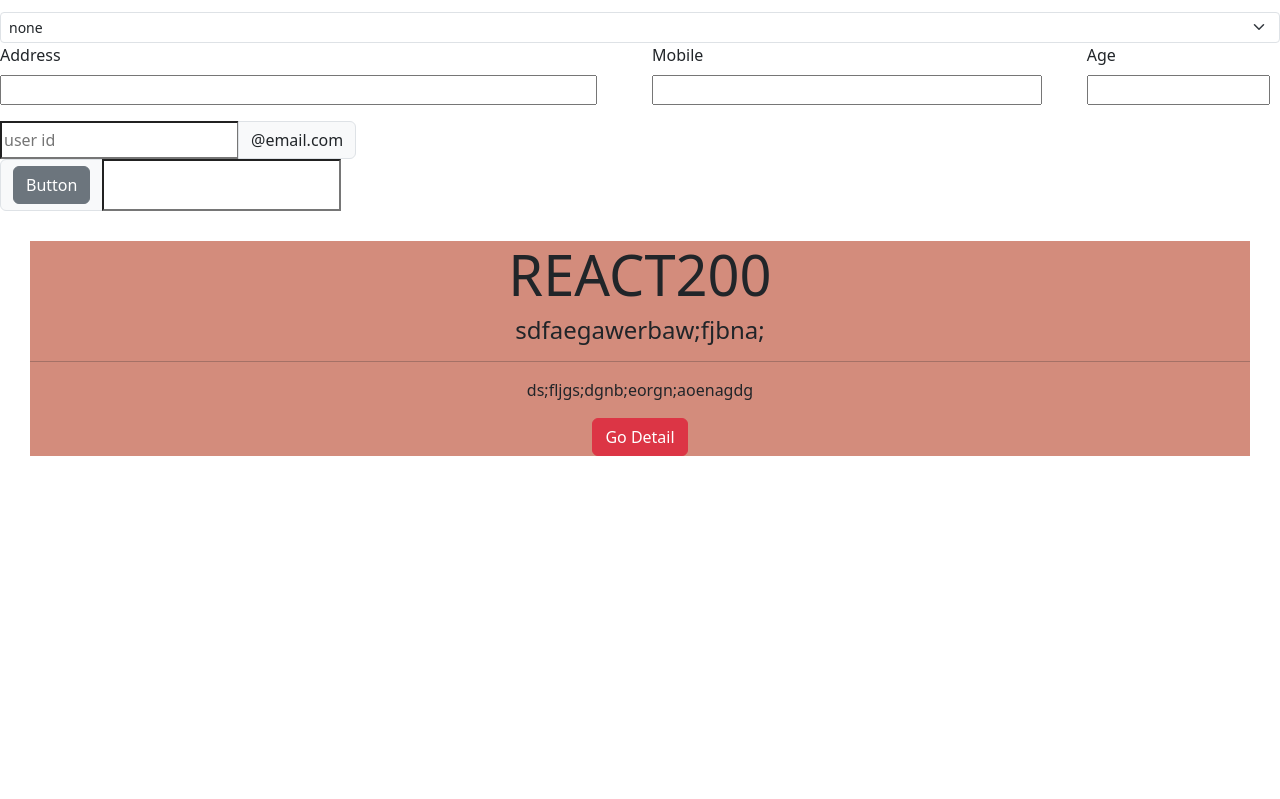
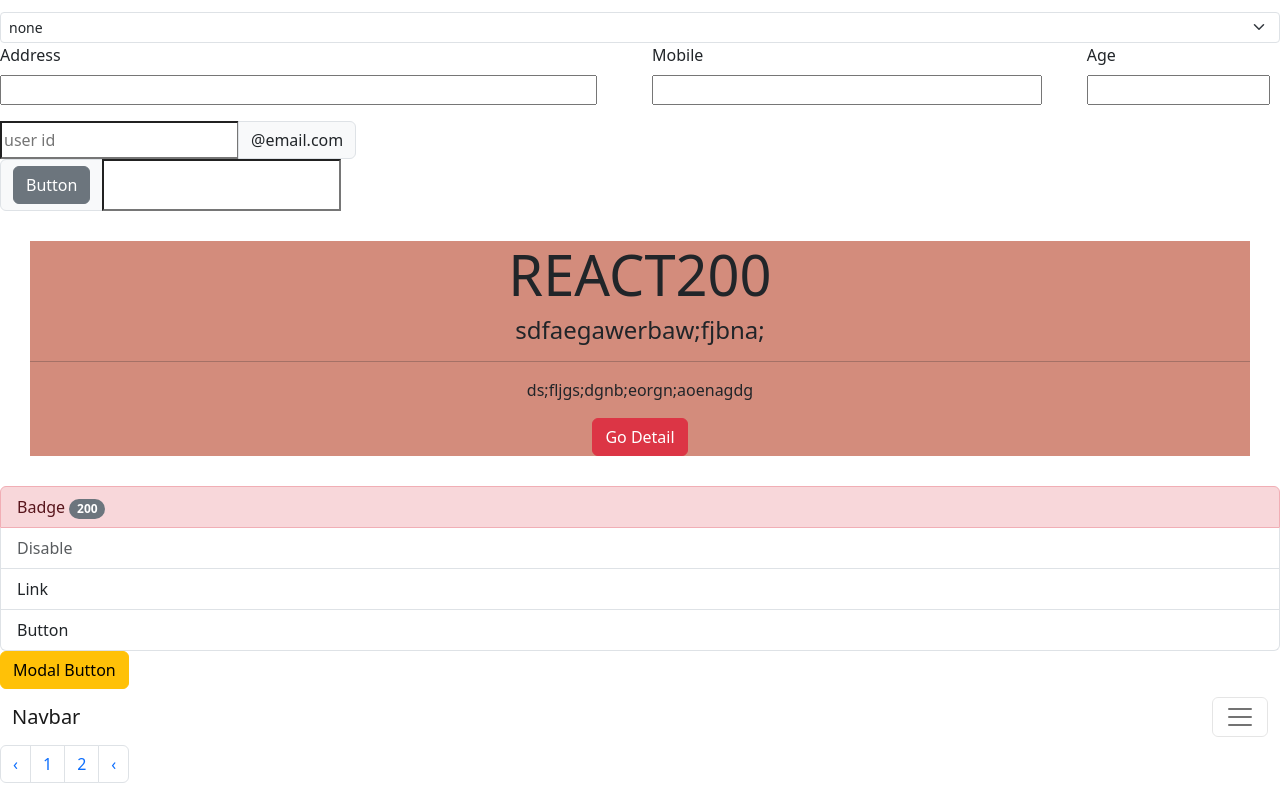
Before and after one commit to kdd9512/react200, a React (Create React App) app: page / in a window 1280 px wide. Shown: the part 4801-5600 px from the top of the page. Before the commit the page ends 5287 px from the top, so only its background shows below. Built offline with nearby package versions, Linux system fonts and the light colour scheme.

Commit message:
20211114 2st commit.
React 200
number 44~50

```diff
--- a/src/App.js
+++ b/src/App.js
@@ -47,6 +47,9 @@ import R044 from "./component/R044_ReactstrapForm";
 import R045 from "./component/R045_ReactstrapInputGroup";
 import R046 from "./component/R046_ReactstrapJumbotron";
 import R047 from "./component/R047_ReactstrapListGroup";
+import R048 from "./component/R048_ReactstrapModal";
+import R049 from "./component/R049_ReactstrapNavbar";
+import R050 from "./component/R050_ReactstrapPagination";
 
 function App() {
     return (
@@ -116,6 +119,9 @@ function App() {
             <R045/>
             <R046/>
             <R047/>
+            <R048/>
+            <R049/>
+            <R050/>
         </div>
     );
 }
--- a/src/component/R047_ReactstrapListGroup.js
+++ b/src/component/R047_ReactstrapListGroup.js
@@ -1,17 +1,30 @@
 import React, {Component} from "react";
-import {ListGroup} from "reactstrap";
+import {Badge, ListGroup, ListGroupItem} from "reactstrap";
 
 class R047_ReactstrapListGroup extends Component {
 
     render() {
         return (
-            <>
-                <ListGroup>
-
-                </ListGroup>
-            </>
+            <ListGroup>
+                <ListGroupItem
+                    color="danger"
+                    className="justify-content-between">
+                    Badge&nbsp;
+                    <Badge pill>200</Badge>
+                </ListGroupItem>
+                <ListGroupItem disabled tag="a" href="#">
+                    Disable
+                </ListGroupItem>
+                <ListGroupItem tag="a" href="http://example.com">
+                    Link
+                </ListGroupItem>
+                <ListGroupItem tag="button" action onClick={e => alert("button")}>
+                    Button
+                </ListGroupItem>
+            </ListGroup>
         );
     }
 
 }
+
 export default R047_ReactstrapListGroup
--- /dev/null
+++ b/src/component/R048_ReactstrapModal.js
@@ -0,0 +1,40 @@
+import React, {Component} from "react";
+import {Button, Modal, ModalBody, ModalFooter, ModalHeader} from "reactstrap";
+
+class R048_ReactstrapModal extends Component {
+    constructor(props) {
+        super(props);
+        this.state = {
+            modal: false
+        }
+    }
+
+    toggle = () => {
+        this.setState({modal: !this.state.modal});
+    }
+
+    render() {
+        return (
+            <>
+                <Button color="warning" onClick={this.toggle}>
+                    Modal Button
+                </Button>
+                <Modal isOpen={this.state.modal} fade={true} toggle={this.toggle}>
+                    <ModalHeader toggle={this.toggle}>
+                        Modal Header
+                    </ModalHeader>
+                    <ModalBody>
+                        Modal Body Modal Body Modal Body Modal Body Modal Body Modal Body
+                    </ModalBody>
+                    <ModalFooter>
+                        <Button color="primary" onClick={this.toggle}>confirm</Button>
+                        <Button color="secondary" onClick={this.toggle}>close</Button>
+                    </ModalFooter>
+                </Modal>
+            </>
+        );
+    }
+
+}
+
+export default R048_ReactstrapModal;
--- /dev/null
+++ b/src/component/R049_ReactstrapNavbar.js
@@ -0,0 +1,42 @@
+import React,{Component} from "react";
+import {Collapse, Nav, Navbar, NavbarBrand, NavbarToggler, NavItem, NavLink} from "reactstrap";
+import NavbarToggle from "react-bootstrap/NavbarToggle";
+
+class R049_ReactstrapNavbar extends Component {
+
+    constructor(props) {
+        super(props);
+        this.state = {
+            collapsed:false
+        }
+    }
+
+    toggle = () => {
+        this.setState({collapsed: !this.state.collapsed})
+    }
+
+    render() {
+        return (
+            <>
+                <Navbar color="faded" light>
+                    <NavbarBrand href="/" className="mr-auto">
+                        Navbar
+                    </NavbarBrand>
+                    <NavbarToggler onClick={this.toggle} className="mr-2"/>
+                    <Collapse isOpen={this.state.collapsed} navbar>
+                        <Nav navbar>
+                            <NavItem>
+                                <NavLink href="#">react</NavLink>
+                            </NavItem>
+                            <NavItem>
+                                <NavLink href="http://example.com">200</NavLink>
+                            </NavItem>
+                        </Nav>
+                    </Collapse>
+                </Navbar>
+            </>
+        );
+    }
+
+}
+export default R049_ReactstrapNavbar;
--- /dev/null
+++ b/src/component/R050_ReactstrapPagination.js
@@ -0,0 +1,36 @@
+import React,{Component} from "react";
+import {Pagination, PaginationItem, PaginationLink} from "reactstrap";
+
+class R050_ReactstrapPagination extends Component {
+
+    pagination = (type) => {
+        alert("GO " + type)
+    }
+
+    render() {
+        return (
+            <>
+                <Pagination>
+                    <PaginationItem>
+                        <PaginationLink previous onClick={e => this.pagination("previous")}/>
+                    </PaginationItem>
+                    <PaginationItem>
+                        <PaginationLink previous onClick={e => this.pagination("1")}>
+                            1
+                        </PaginationLink>
+                    </PaginationItem>
+                    <PaginationItem>
+                        <PaginationLink previous onClick={e => this.pagination("2")}>
+                            2
+                        </PaginationLink>
+                    </PaginationItem>
+                    <PaginationItem>
+                        <PaginationLink previous onClick={e => this.pagination("last")}/>
+                    </PaginationItem>
+                </Pagination>
+            </>
+        );
+    }
+
+}
+export default R050_ReactstrapPagination;
```
